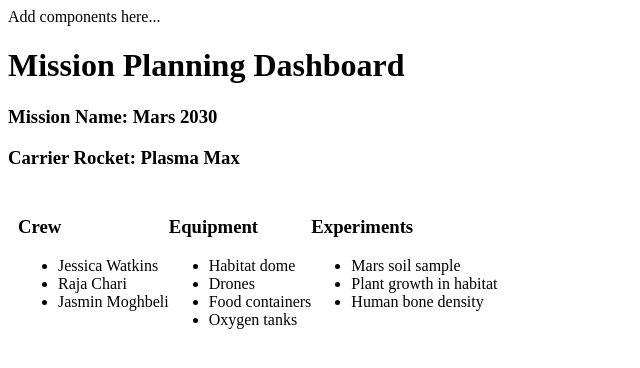
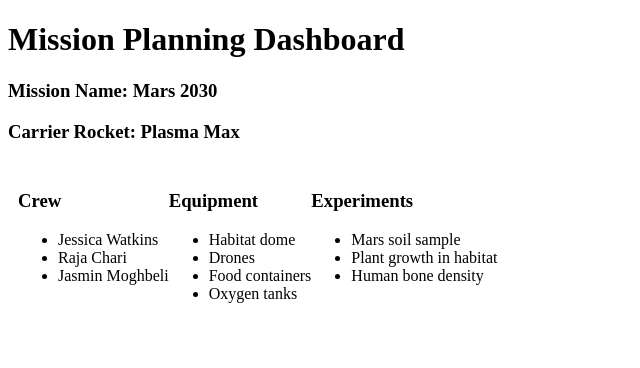
Before and after one commit to rinn-code/angular-studio-part1, an Angular app: page / in a window 1280 px wide. Shown: the top 368 px of the page, without its empty margins (0-640 px from the left). Built offline with nearby package versions, Linux system fonts and the light colour scheme.

Commit message:
removed notes; confirmed accuracy w serve

```diff
--- a/src/app/app.component.html
+++ b/src/app/app.component.html
@@ -1,4 +1,3 @@
-Add components here...
 <app-header></app-header>
 <div class="box">
   <app-crew></app-crew>
```
